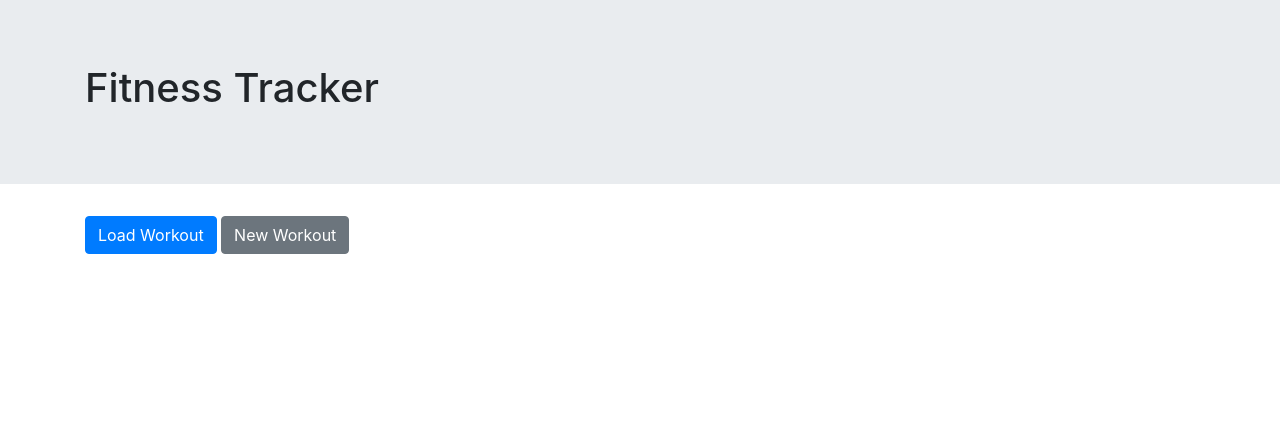
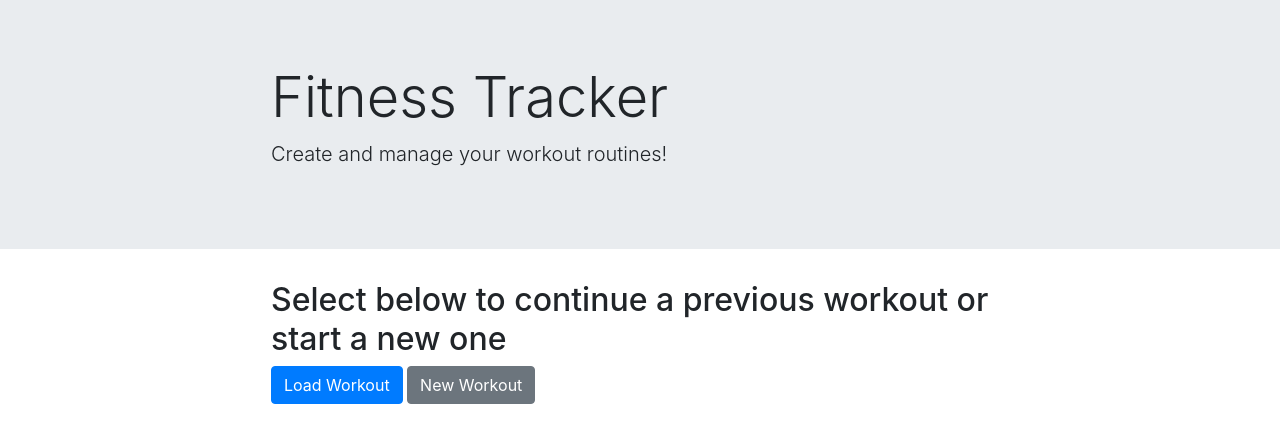
Before and after one commit to DreissenZulu/MongoDB-Fitness-Tracker, a website: page public/index.html in a window 1280 px wide. Drawn offline with nearby package versions, Linux system fonts and the light colour scheme.

Commit message:
Added some more styling

```diff
--- a/public/index.html
+++ b/public/index.html
@@ -14,11 +14,13 @@
 
 <body>
     <div class="jumbotron jumbotron-fluid">
-        <div class="container">
-            <h1>Fitness Tracker</h1>
+        <div class="container" style="max-width: 768px;">
+            <h1 class="display-4">Fitness Tracker</h1>
+            <p class="lead">Create and manage your workout routines!</p>
         </div>
     </div>
-    <div id="getFit" class="container">
+    <div id="getFit" class="container" style="max-width: 768px;">
+        <h2>Select below to continue a previous workout or start a new one</h2>
         <button class="btn btn-primary" id="loadWorkout">Load Workout</button>
         <button class="btn btn-secondary" id="newWorkout">New Workout</button>
     </div>
```
